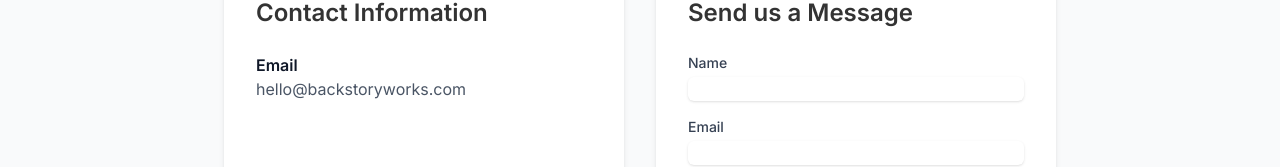
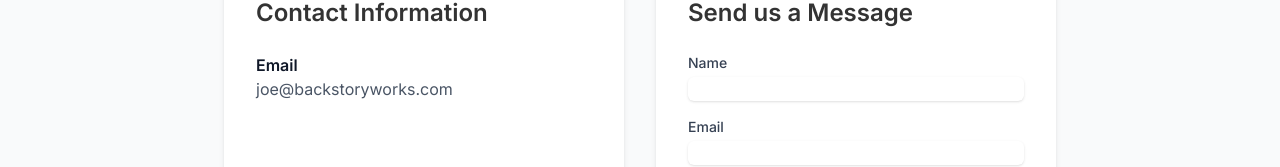
Before and after one commit to jiovino321/backstoryworks-website, a Next.js app: page /contact in a window 1280 px wide. Shown: the part 311-478 px from the top of the page. Built offline with nearby package versions, Linux system fonts and the light colour scheme; a web font is replaced by a local one.

Commit message:
Update contact email to joe@backstoryworks.com

```diff
--- a/src/app/contact/page.tsx
+++ b/src/app/contact/page.tsx
@@ -53,7 +53,7 @@
             <div className="space-y-4">
               <div>
                 <h3 className="font-semibold text-gray-900">Email</h3>
-                <p className="text-gray-600">hello@backstoryworks.com</p>
+                <p className="text-gray-600">joe@backstoryworks.com</p>
               </div>
             </div>
           </div>
```
